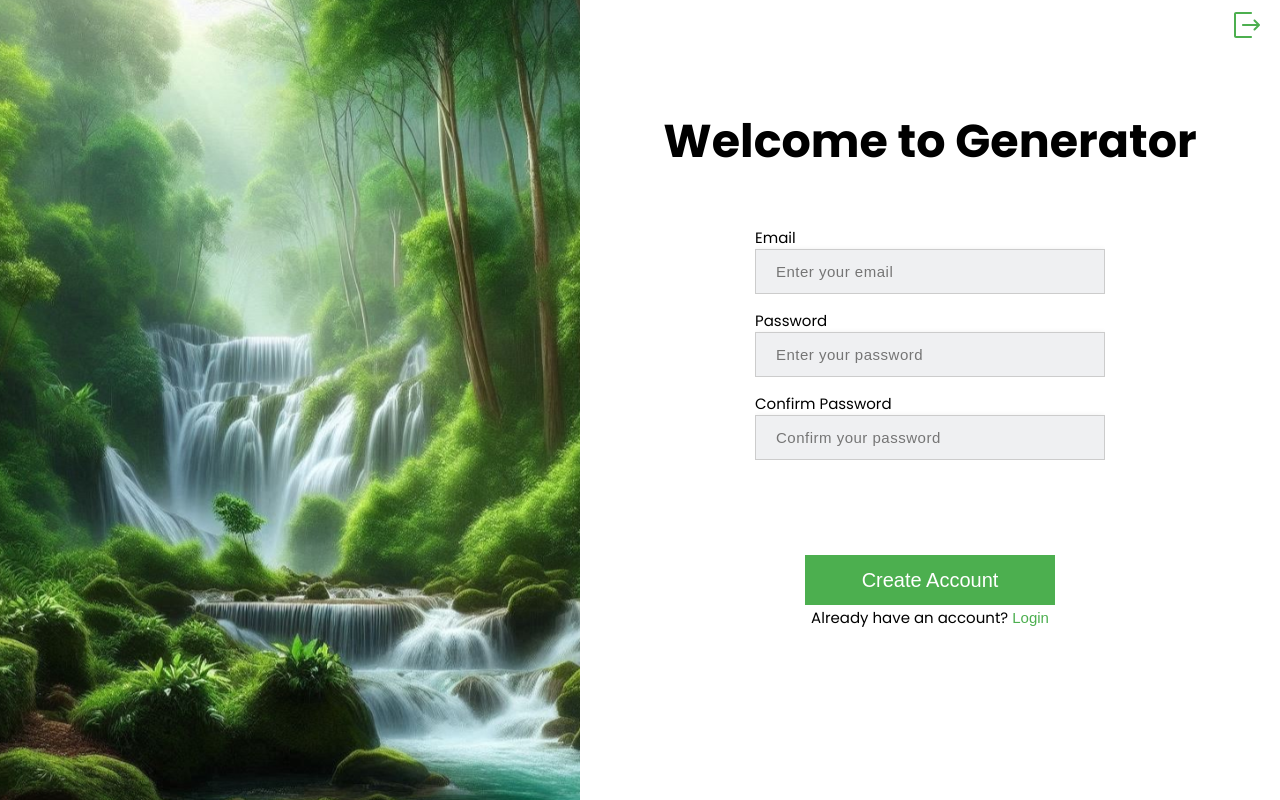
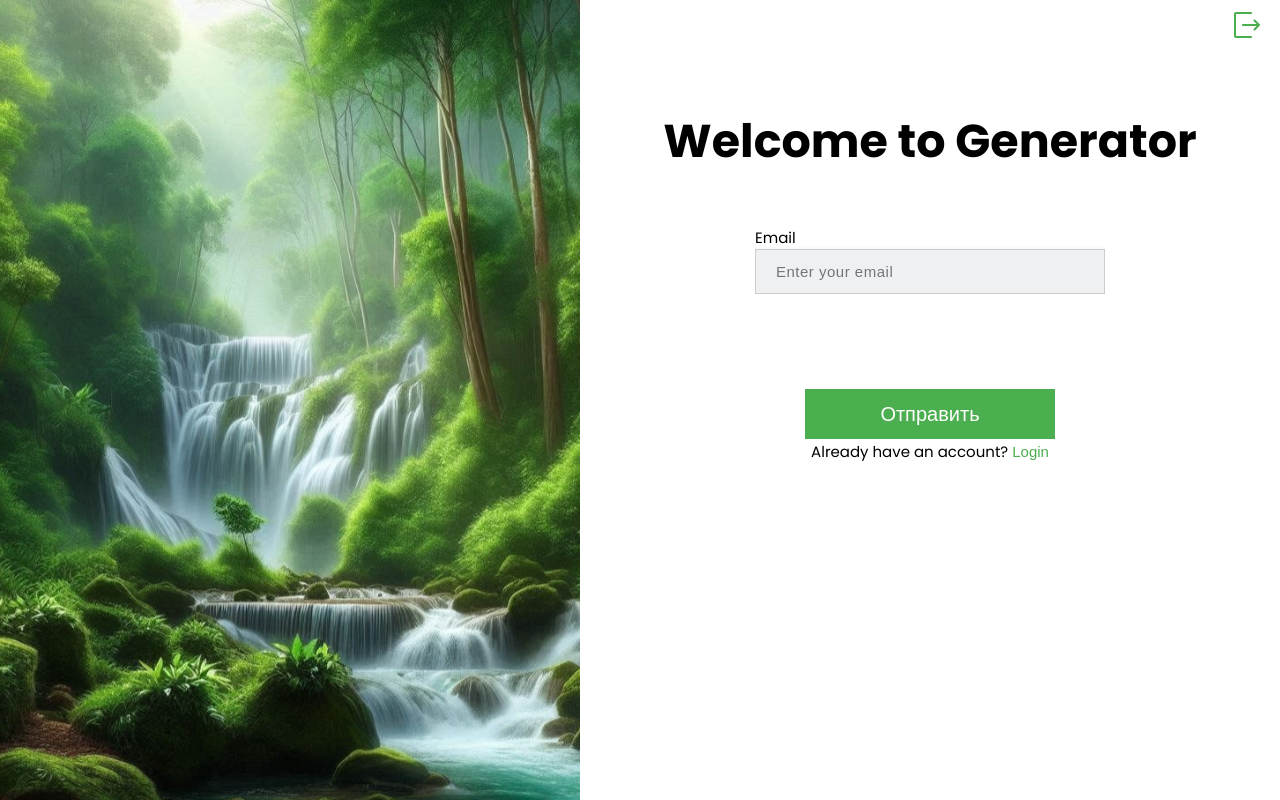
Before and after one commit to AlesiaKU/PortfolioBuilder-FE, a React (Create React App) app: page /register in a window 1280 px wide. Built offline with nearby package versions, Linux system fonts and the light colour scheme.

Commit message:
Email confirmation and logging

```diff
--- a/src/components/Register.jsx
+++ b/src/components/Register.jsx
@@ -1,34 +1,86 @@
-import React, { useState } from 'react';
+import React, { useState, useEffect  } from 'react';
 import '../styles/form.css';
-import { useNavigate } from 'react-router-dom';
+import { useNavigate, useLocation } from 'react-router-dom';
 import { RxExit } from "react-icons/rx";
+import { log } from '../JavaScript/logger.js'; // Импорт логирования
 
 function Register() {
   const navigate = useNavigate();
+  const location = useLocation();
 
+  const [step, setStep] = useState(1);
+  const [token, setToken] = useState('');
   const [email, setEmail] = useState('');
   const [password, setPassword] = useState('');
   const [confirmPassword, setConfirmPassword] = useState('');
   const [errorMessage, setErrorMessage] = useState('');
+  const [successMessage, setSuccessMessage] = useState('');
 
   const handleLoginClick = () => {
+    log('INFO', 'User navigated to login page');
     navigate('/login');
   };
 
+  // Извлекаем email и токен из URL, если есть
+  useEffect(() => {
+    const queryParams = new URLSearchParams(location.search);
+    const emailFromLink = queryParams.get('email');
+    const tokenFromLink = queryParams.get('token');
+
+    if (emailFromLink && tokenFromLink) {
+      setEmail(emailFromLink);
+      setToken(tokenFromLink);
+      setStep(2); // Переход на этап установки пароля
+    }
+  }, [location.search]);
+
   const handleExitClick = () => {
     navigate('/');
+    log('INFO', 'User exited registration page');
+  };
+
+  const handleEmailSubmit = async (e) => {
+    e.preventDefault();
+    setSuccessMessage(''); // Сбрасываем сообщение об успехе
+    setErrorMessage(''); // Сбрасываем сообщение об ошибке
+
+    try {
+      const response = await fetch('http://26.188.13.76:8080/api/users/request-email-verification', {
+        method: 'POST',
+        headers: { 'Content-Type': 'application/json' },
+        body: JSON.stringify({ email }),
+      });
+
+      if (response.ok) {
+        log('SUCCESS', 'Email verification link sent', { email });
+        setSuccessMessage('Проверьте вашу почту для подтверждения');
+        setStep(1); // Оставляем на первом этапе
+      } else {
+        const errorData = await response.json();
+        const errorMsg = errorData.message || 'Ошибка отправки письма';
+        setErrorMessage(errorMsg);
+        log('ERROR', 'Failed to send email verification link', errorData);
+        navigate('/');
+      }
+    } catch (error) {
+      log('ERROR', 'Unexpected error during email submission', error);
+      setErrorMessage('Ошибка отправки письма');
+    }
   };
 
   const handleSubmit = async (e) => {
     e.preventDefault();
 
     if (password !== confirmPassword) {
-      setErrorMessage('Passwords do not match');
+      const error = 'Passwords do not match';
+      setErrorMessage(error);
+      log('ERROR', 'Password mismatch during registration', { email });
       return;
     }
     setErrorMessage('');
 
     const userData = { email, password };
+    log('INFO', 'Attempting user registration', userData);
     console.log(userData);
 
 
@@ -54,18 +106,20 @@ function Register() {
 
       if (response.ok) {
         const data = await response.json();
+        log('SUCCESS', 'User registered successfully', data);
         console.log('JWT Token:', data.token); // Здесь мы предполагаем, что токен возвращается в поле `token`
             alert(data.message || 'Данные успешно отправлены');
             localStorage.setItem('isAuthenticated', 'true');
             navigate('/');
       } else {
         const errorData = await response.json();
-        //alert(errorData.message ||'Registration failed');
-        setErrorMessage(errorData.message || 'Registration failed');
+        const errorMsg = errorData.message || 'Registration failed';
+        setErrorMessage(errorMsg);
+        log('ERROR', 'Registration failed', errorData);
       }
     } catch (error) {
       alert('Something went wrong');
-      console.error(error);
+      log('ERROR', 'Unexpected error during registration', error);
     }
   };
   const handlePasswordFocus = () => {
@@ -77,12 +131,29 @@ function Register() {
         <div className="image-container"></div>
         <div className="container2">
           <RxExit className="exit-icon" onClick={handleExitClick} style={{ cursor: 'pointer' }} />
-          <form className="reglogform" onSubmit={handleSubmit}>
+          {step === 1 ? (
+          <form className="reglogform" onSubmit={handleEmailSubmit}>
             <h1>Welcome to Generator</h1>
             <div className="input-box">
               <label className="email">Email</label>
               <input type="email" placeholder="Enter your email" className="form-style"
                 value={email} onChange={(e) => setEmail(e.target.value)} required />
+            </div>
+            {successMessage && <p style={{ color: 'green' }}>{successMessage}</p>}
+            {errorMessage && <p style={{ color: 'red' }}>{errorMessage}</p>}
+
+              <button type="submit" className="btn-form">Отправить</button>
+              <div className="register-link">
+              <p>Already have an account? <button type="button" className='slka' onClick={handleLoginClick}>Login</button></p>
+            </div>
+            </form>
+          ) : (
+            <form className="reglogform" onSubmit={handleSubmit}>
+              <h1>Завершение регистрации</h1>
+              <div className="input-box">
+              <label className="email">Email</label>
+              <input type="email" placeholder="Enter your email" className="form-style"
+                value={email} disabled/>
             </div>
             <div className="input-box">
               <label className="password">Password</label>
@@ -98,14 +169,12 @@ function Register() {
                 required
               />
               {/* Отображение сообщения об ошибке */}
+              {successMessage && <p style={{ color: 'green' }}>{successMessage}</p>}
               {errorMessage && <p style={{ color: 'red' }}>{errorMessage}</p>}
             </div>
             <button type="submit" className="btn-form">Create Account</button>
-
-            <div className="register-link">
-              <p>Already have an account? <button type="button" className='slka' onClick={handleLoginClick}>Login</button></p>
-            </div>
           </form>
+          )}
         </div>
       </div>
     </div>
```
